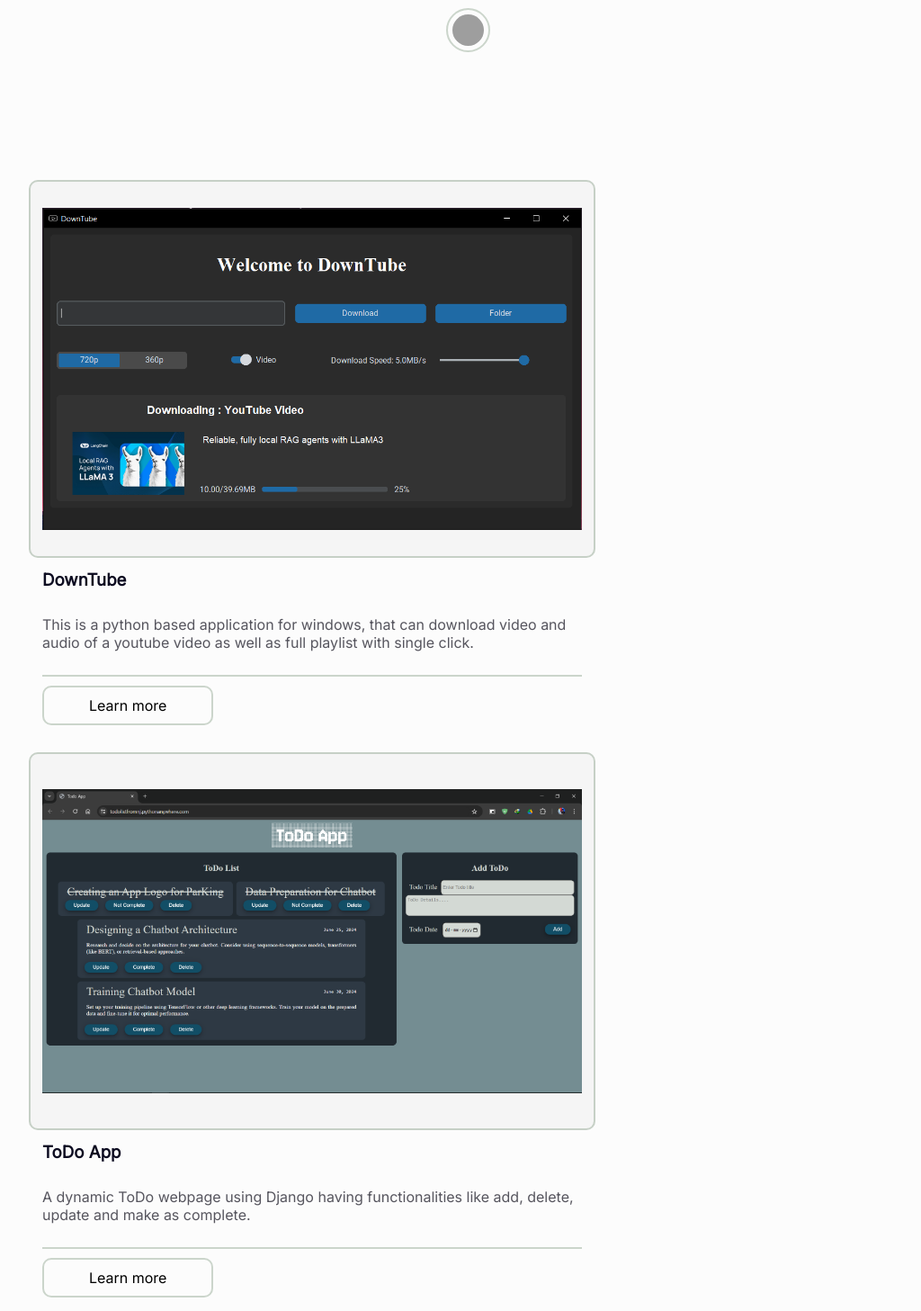
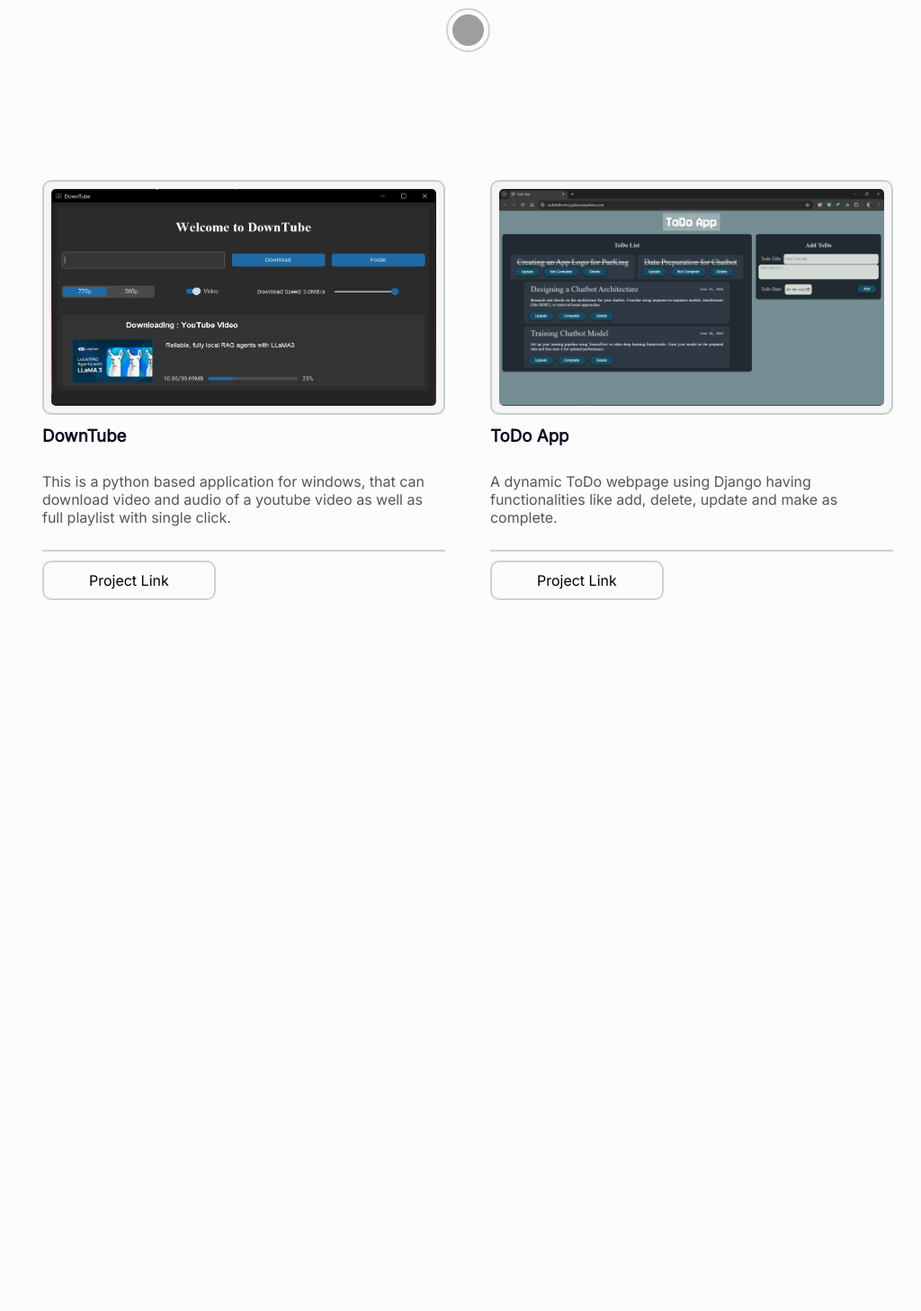
Before and after one commit to nilanjan-debnath/nilanjan-debnath, a Django app: page / in a window 1280 px wide. Shown: the part 615-2072 px from the top of the page at 90% size, without its empty margins (120-1144 px from the left). After the commit the page ends 1282 px from the top, so only its background shows below. Run offline with Django 5.2, Linux system fonts and the light colour scheme; data comes from the database, SQL or seed files in the repository; grey boxes are pictures that could not be loaded.

Commit message:
css updated

```diff
--- a/app/static/css/projects.css
+++ b/app/static/css/projects.css
@@ -46,21 +46,20 @@
   border: 2px solid rgba(90, 122, 90, 0.3);
   border-radius: 50%;
 }
-#projects{
+#projects {
   display: flex;
   flex-wrap: wrap;
 }
 .project {
-  width: 600px;
+  flex-grow: 1;
+  flex-basis: 400px;
   margin: 0 1%;
   padding: 15px;
   display: flex;
   flex-direction: column;
 }
 .image {
-  height: 400px;
-  width: 100%;
-  padding: 1vh 1vw;
+  padding: 1vh;
   background-color: #f5f5f5;
   border-radius: 5px;
   border: 2px solid rgba(90, 122, 90, 0.3);
@@ -70,9 +69,11 @@
   justify-content: center;
   align-self: center;
 }
-.image>img{
-  width: 100%;
-  height: auto;
+.image > img {
+  max-width: 100%;
+  max-height: 100%;
+  border-radius: 5px;
+  aspect-ratio: 16/9;
 }
 .project > h1 {
   font-size: 1.17em;
--- a/app/templates/projects.html
+++ b/app/templates/projects.html
@@ -32,7 +32,7 @@
                 {{ project.details }}
             </p>
             <div class="vertical_line"></div>
-            <div class="more"><a target="_blank" href="{{ project.url }}">Learn more</a></div>
+            <div class="more"><a target="_blank" href="{{ project.url }}">Project Link</a></div>
         </div>
         {% endfor %}
     </div>
```
